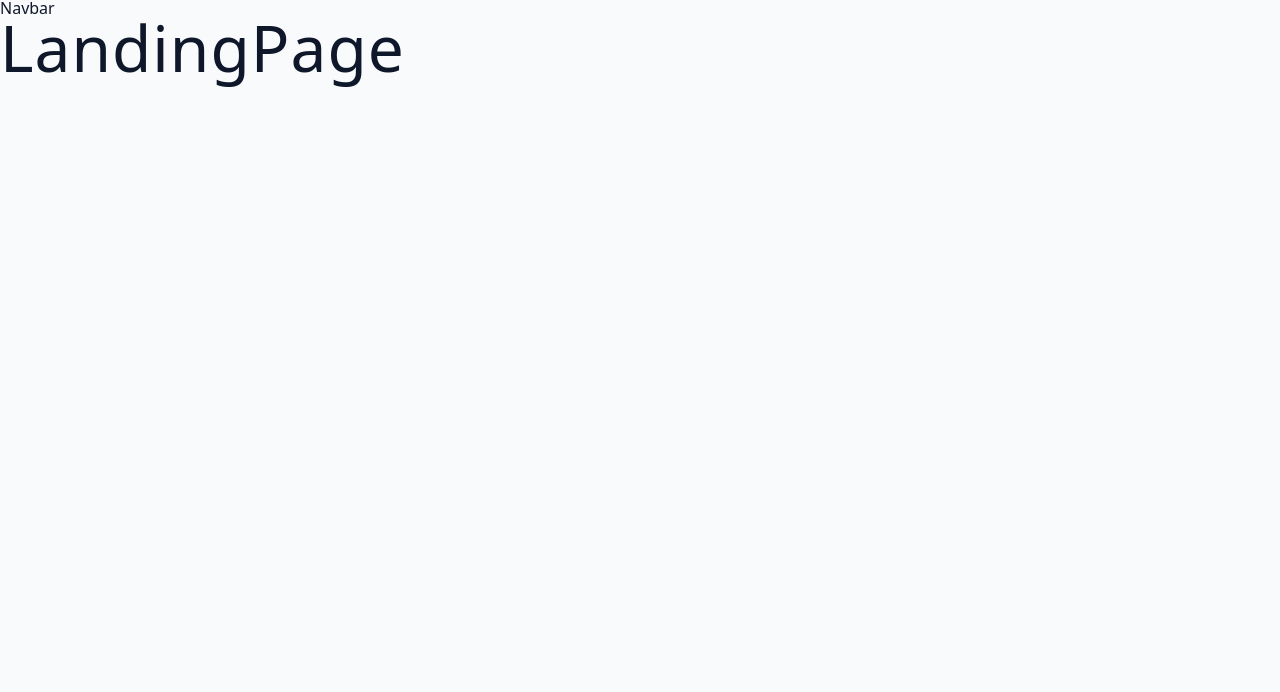
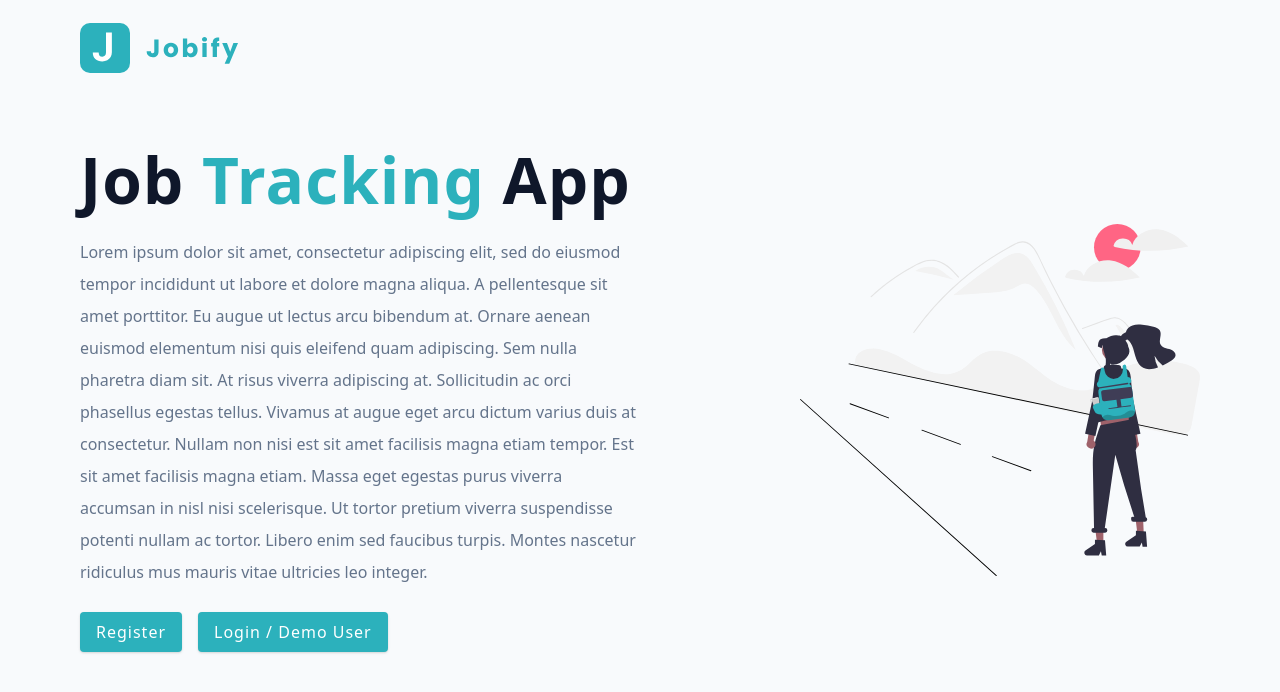
Before and after one commit to gamerfoxx/react-job-tracking-app, a React (Vite) app: page / in a window 1280 px wide. Shown: the top 692 px of the page. Built offline with nearby package versions, Linux system fonts and the light colour scheme.

Commit message:
complete landing page

```diff
--- a/src/pages/HomeLayout.jsx
+++ b/src/pages/HomeLayout.jsx
@@ -2,11 +2,10 @@ import { Outlet } from 'react-router-dom';
 
 const HomeLayout = () => {
 	return (
-		<div>
-			<nav>Navbar</nav>
+		<>
 			<Outlet />
 			{/* Outlet used to dynamically display child pages through navigation */}
-		</div>
+		</>
 	);
 };
 export default HomeLayout;
--- a/src/pages/LandingPage.jsx
+++ b/src/pages/LandingPage.jsx
@@ -1,4 +1,50 @@
+import Wrapper from '../assets/wrappers/LandingPage';
+import main from '../assets/images/main.svg';
+import logo from '../assets/images/logo.svg';
+import { Link } from 'react-router-dom';
+
 const LandingPage = () => {
-	return <h1>LandingPage</h1>;
+	return (
+		<Wrapper>
+			<nav>
+				<img src={logo} />
+			</nav>
+			<div className="container page">
+				<div className="info">
+					<h1>
+						job <span>tracking </span> app
+					</h1>
+					<p>
+						Lorem ipsum dolor sit amet, consectetur adipiscing elit, sed do
+						eiusmod tempor incididunt ut labore et dolore magna aliqua. A
+						pellentesque sit amet porttitor. Eu augue ut lectus arcu bibendum
+						at. Ornare aenean euismod elementum nisi quis eleifend quam
+						adipiscing. Sem nulla pharetra diam sit. At risus viverra adipiscing
+						at. Sollicitudin ac orci phasellus egestas tellus. Vivamus at augue
+						eget arcu dictum varius duis at consectetur. Nullam non nisi est sit
+						amet facilisis magna etiam tempor. Est sit amet facilisis magna
+						etiam. Massa eget egestas purus viverra accumsan in nisl nisi
+						scelerisque. Ut tortor pretium viverra suspendisse potenti nullam ac
+						tortor. Libero enim sed faucibus turpis. Montes nascetur ridiculus
+						mus mauris vitae ultricies leo integer.
+					</p>
+					<Link
+						to="/register"
+						className="btn register-link">
+						Register
+					</Link>
+					<Link
+						to="/login"
+						className="btn">
+						Login / Demo User
+					</Link>
+				</div>
+				<img
+					src={main}
+					className="img main-img"
+				/>
+			</div>
+		</Wrapper>
+	);
 };
 export default LandingPage;
```
